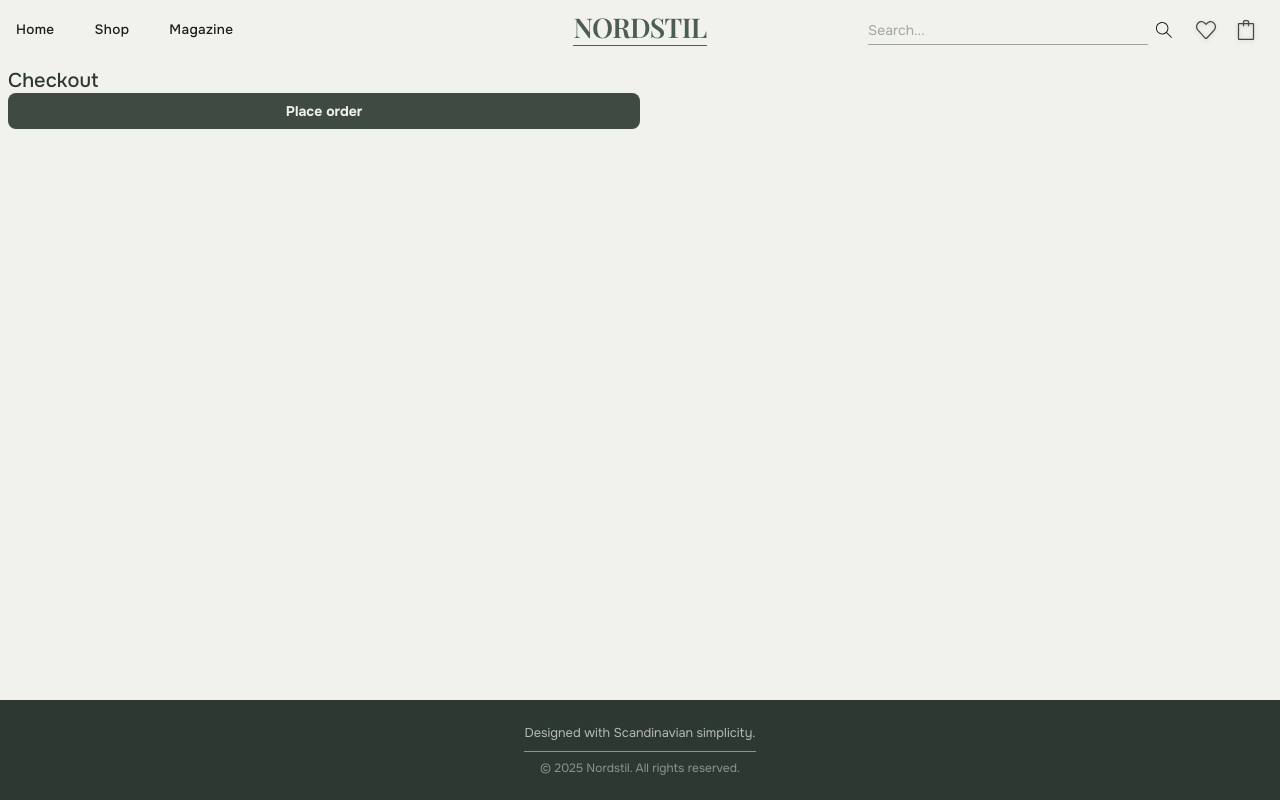
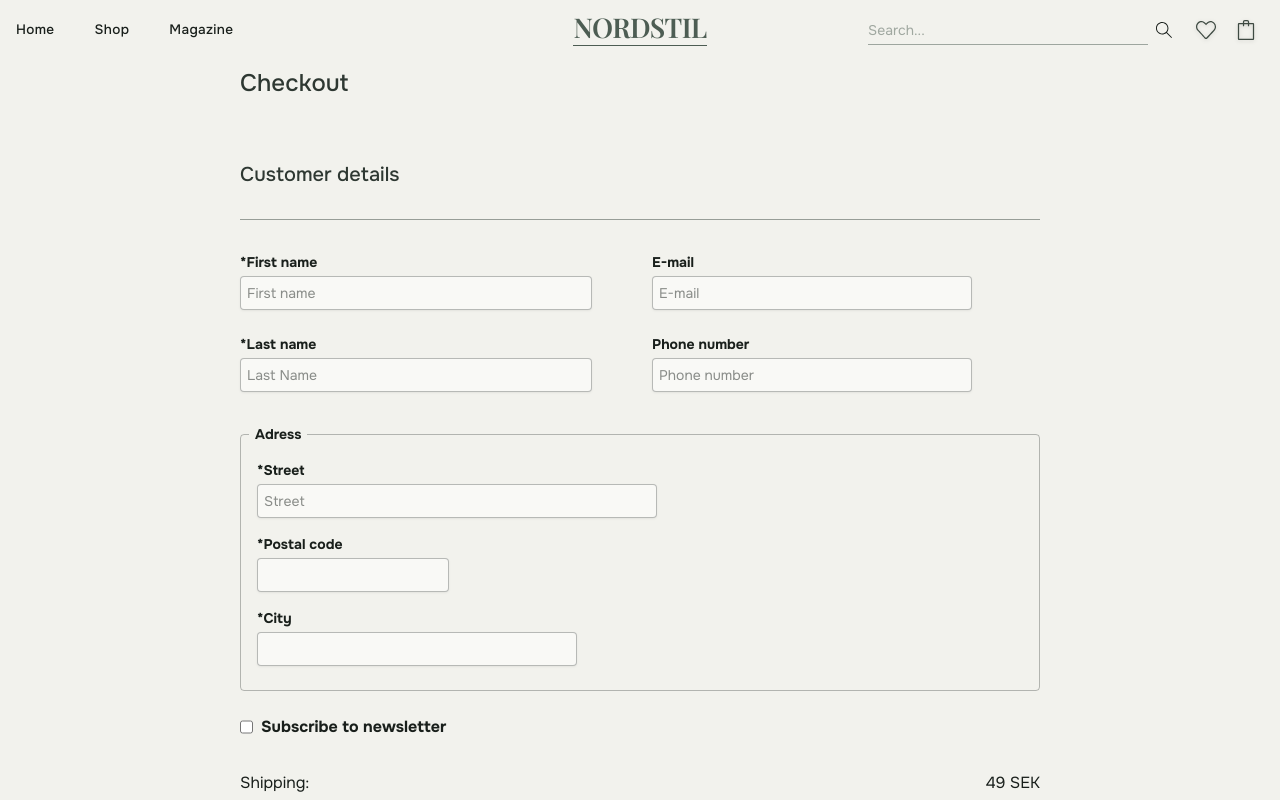
Before and after one commit to JenniferViola/nordstil, a React (Vite) app in the folder client/: page /checkout in a window 1280 px wide. Shown: the top 800 px of the page. Built offline with nearby package versions, Linux system fonts and the light colour scheme; a web font is replaced by a local one.

Commit message:
Add checkout page content, fix cart & CartCard styling

```diff
--- a/client/src/app/pages/web/Cart.tsx
+++ b/client/src/app/pages/web/Cart.tsx
@@ -26,14 +26,17 @@ export default function Cart() {
   };
 
   return (
-    <div className="flex flex-col gap-8">
+    <div
+      className="flex flex-col gap-8 w-full max-w-[50rem] mx-auto
+        justify-center"
+    >
       <PageTitle title={`Shopping Cart – Nordstil`} />
 
       <section
         id="cart-content"
         className={`flex flex-col ${items.length > 0 ? "gap-8" : "gap-4"}`}
       >
-        <h1 className="text-2xl font-medium">{`Shopping Cart ${items.length < 0 ? `(${totalItems})` : ``}`}</h1>
+        <h1 className="text-2xl font-medium">{`Shopping Cart ${items.length > 0 ? `(${totalItems})` : ``}`}</h1>
         {items.length > 0 ? (
           <div id="items-container" className="flex flex-col gap-8">
             {items.map((item) => (
@@ -48,6 +51,8 @@ export default function Cart() {
                     removeItem(item.id);
                   }
                 }}
+                classNameImg="w-[8rem]"
+                classNameCard="text-base"
               />
             ))}
           </div>
@@ -79,8 +84,8 @@ export default function Cart() {
         {items.length > 0 ? (
           <div
             id="order-total"
-            className={`flex flex-col gap-4
-              ${items.length > 0 ? "flex flex-col gap-4" : "hidden"}`}
+            className={`
+              ${items.length > 0 ? "flex flex-col gap-4 max-w-[50rem]" : "hidden"}`}
           >
             <div id="order-sum" className="flex flex-col gap-2">
               <div id="shipping" className="flex justify-between">
@@ -98,7 +103,7 @@ export default function Cart() {
 
             <RippleButton
               onClick={handleToCheckout}
-              className="w-full lg:w-1/2 font-bold bg-primary-600
+              className="w-full lg:w-1/2 text-md font-bold bg-primary-600
                 text-secondary-200 mb-6"
             >
               To checkout
--- a/client/src/app/pages/web/Checkout.tsx
+++ b/client/src/app/pages/web/Checkout.tsx
@@ -1,8 +1,15 @@
 // Checkout.tsx
+import PageTitle from "@/components/layout/shared/PageTitle";
+import CartCard from "@/components/ui/cart/CartCard";
+import { Divider } from "@/components/ui/Divider";
 import { RippleButton } from "@/components/ui/RippleButton";
+import { useCart } from "@/hooks/useCart";
 import { useNavigate } from "react-router";
 
 export default function Checkout() {
+  const { items, totalItems, totalPrice, updateQuantity, removeItem } =
+    useCart();
+
   let navigate = useNavigate();
 
   const handlePlaceOrder = () => {
@@ -10,18 +17,183 @@ export default function Checkout() {
       navigate("/confirmation");
     }, 200);
   };
+
+  const inputStyling =
+    "border border-primary-800/30 bg-white/50 shadow-sm/5 p-1.5 rounded-sm focus:p-2 transition-all";
   return (
     <>
-      <section id="checkout-container">
-        <h1>Checkout</h1>
-        <RippleButton
-          onClick={handlePlaceOrder}
-          className="w-full lg:w-1/2 font-bold bg-primary-600 text-secondary-200
-            mb-6"
+      <div
+        className="flex flex-col gap-8 w-full max-w-[50rem] mx-auto
+          justify-center"
+      >
+        <PageTitle title={`Checkout – Nordstil`} />
+
+        <section id="checkout-content" className={"flex flex-col gap-8 w-full"}>
+          <h1 className="text-2xl font-medium">{`Checkout ${items.length > 0 ? `(${totalItems})` : ``}`}</h1>
+          <div id="items-container" className="flex flex-col gap-6">
+            {items.map((item) => (
+              <CartCard
+                item={item}
+                handleRemove={() => removeItem(item.id)}
+                handleAdd={() => updateQuantity(item.id, item.quantity + 1)}
+                handleSubtract={() => {
+                  if (item.quantity > 1) {
+                    updateQuantity(item.id, item.quantity - 1);
+                  } else {
+                    removeItem(item.id);
+                  }
+                }}
+                classNameImg="w-[5rem]"
+                classNameCard="text-sm"
+              />
+            ))}
+          </div>
+        </section>
+
+        <section
+          id="customer-info"
+          className="flex flex-col gap-8 max-w-[50rem]"
         >
-          Place order
-        </RippleButton>
-      </section>
+          <h1 className="text-xl">Customer details</h1>
+
+          <Divider variant="dark"></Divider>
+
+          <form className="flex flex-col gap-8 text-sm">
+            <fieldset className="flex flex-col gap-6 md:flex-row md:w-full">
+              <div className="flex flex-col gap-6 w-full">
+                <div className="flex flex-col gap-1 max-w-[22rem]">
+                  <label htmlFor="first-name" className="font-bold">
+                    *First name
+                  </label>
+                  <input
+                    type="text"
+                    id="first-name"
+                    placeholder="First name"
+                    className={`${inputStyling}`}
+                    required
+                  />
+                </div>
+
+                <div className="flex flex-col gap-1 max-w-[22rem]">
+                  <label htmlFor="last-name" className="font-bold">
+                    *Last name
+                  </label>
+                  <input
+                    type="text"
+                    id="last-name"
+                    placeholder="Last Name"
+                    className={`${inputStyling}`}
+                    required
+                  />
+                </div>
+              </div>
+              <div className="flex flex-col gap-6 w-full">
+                <div className="flex flex-col gap-1 max-w-[20rem]">
+                  <label htmlFor="email" className="font-bold">
+                    E-mail
+                  </label>
+                  <input
+                    type="text"
+                    id="email"
+                    placeholder="E-mail"
+                    className={`${inputStyling}`}
+                  />
+                </div>
+                <div className="flex flex-col gap-1 max-w-[20rem]">
+                  <label htmlFor="phone" className="font-bold">
+                    Phone number
+                  </label>
+                  <input
+                    type="tel"
+                    id="phone"
+                    placeholder="Phone number"
+                    className={`${inputStyling}`}
+                  />
+                </div>
+              </div>
+            </fieldset>
+
+            <fieldset
+              className="rounded-sm border border-primary-800/30 px-4 pb-6 pt-4
+                max-w-[50rem]"
+            >
+              <legend className="font-bold px-1.5 -ml-2">Adress</legend>
+              <div className="flex flex-col gap-4">
+                <div className="flex flex-col gap-1 max-w-[25rem]">
+                  <label htmlFor="street" className="font-bold">
+                    *Street
+                  </label>
+                  <input
+                    type="text"
+                    id="street"
+                    name="street"
+                    placeholder="Street"
+                    required
+                    className={`${inputStyling}`}
+                  />
+                </div>
+
+                <div className="flex flex-col gap-1 max-w-[12rem]">
+                  <label htmlFor="postal-code" className="font-bold">
+                    *Postal code
+                  </label>
+                  <input
+                    type="postal"
+                    id="postal-code"
+                    name="postal-code"
+                    required
+                    className={`${inputStyling}`}
+                  />
+                </div>
+
+                <div className="flex flex-col gap-1 max-w-[20rem]">
+                  <label htmlFor="city" className="font-bold">
+                    *City
+                  </label>
+                  <input
+                    type="text"
+                    id="city"
+                    name="city"
+                    required
+                    className={`${inputStyling}`}
+                  />
+                </div>
+              </div>
+            </fieldset>
+
+            <div className="flex gap-2 text-base -mt-2">
+              <input type="checkbox" id="newsletter" name="newsletter" />
+              <label htmlFor="newsletter" className="font-bold">
+                Subscribe to newsletter
+              </label>
+            </div>
+          </form>
+
+          <div id="order-total" className="flex flex-col gap-4">
+            <div id="order-sum" className="flex flex-col gap-2">
+              <div id="shipping" className="flex justify-between">
+                <p>Shipping:</p>
+                <p>49 SEK</p>
+              </div>
+
+              <Divider variant="dark"></Divider>
+
+              <div id="price-total" className="flex justify-between font-bold">
+                <p>Total:</p>
+                <p>{`${totalPrice} SEK`}</p>
+              </div>
+            </div>
+
+            <RippleButton
+              onClick={handlePlaceOrder}
+              className="w-full lg:w-1/2 text-md font-bold bg-primary-600
+                text-secondary-200 mb-6"
+            >
+              Place order
+            </RippleButton>
+          </div>
+        </section>
+      </div>
     </>
   );
 }
--- a/client/src/components/ui/RippleButton.tsx
+++ b/client/src/components/ui/RippleButton.tsx
@@ -52,7 +52,7 @@ export function RippleButton({
       onClick={handleClick}
       whileTap={{ scale: 0.95 }}
       className={cn(
-        "relative overflow-hidden rounded-lg px-4 py-2 text-sm font-medium",
+        "relative overflow-hidden rounded-sm px-4 py-2 text-sm font-medium",
         "bg-black text-white cursor-pointer",
         className,
       )}
--- a/client/src/components/ui/cart/CartCard.tsx
+++ b/client/src/components/ui/cart/CartCard.tsx
@@ -8,6 +8,8 @@ interface CartCardProps {
   handleAdd: () => void;
   handleSubtract: () => void;
   handleRemove: () => void;
+  classNameImg: string;
+  classNameCard: string;
 }
 
 export default function CartCard({
@@ -15,6 +17,8 @@ export default function CartCard({
   handleAdd,
   handleSubtract,
   handleRemove,
+  classNameImg,
+  classNameCard,
 }: CartCardProps) {
   const handleAction = (e: React.MouseEvent, action: () => void) => {
     e.preventDefault();
@@ -27,7 +31,7 @@ export default function CartCard({
       id="cart-item"
       key={item.id}
       to={`/products/${item.slug}`}
-      className="flex justify-between gap-4 w-full"
+      className={`flex justify-between gap-4 w-full ${classNameCard}`}
     >
       <div id="left" className="flex gap-2">
         <div id="img-container">
@@ -36,8 +40,8 @@ export default function CartCard({
             alt="item.title"
             width="700"
             height="1050"
-            className="relative block aspect-2/3 w-[8rem] rounded-xs
-              object-cover"
+            className={`relative block aspect-2/3 rounded-xs object-cover
+              ${classNameImg}`}
           />
         </div>
         <div
@@ -62,7 +66,7 @@ export default function CartCard({
               />
             </button>
 
-            <p className="text-lg">{item.quantity}</p>
+            <p className="">{item.quantity}</p>
             <button>
               <SlPlus size={20} onClick={(e) => handleAction(e, handleAdd)} />
             </button>
```
